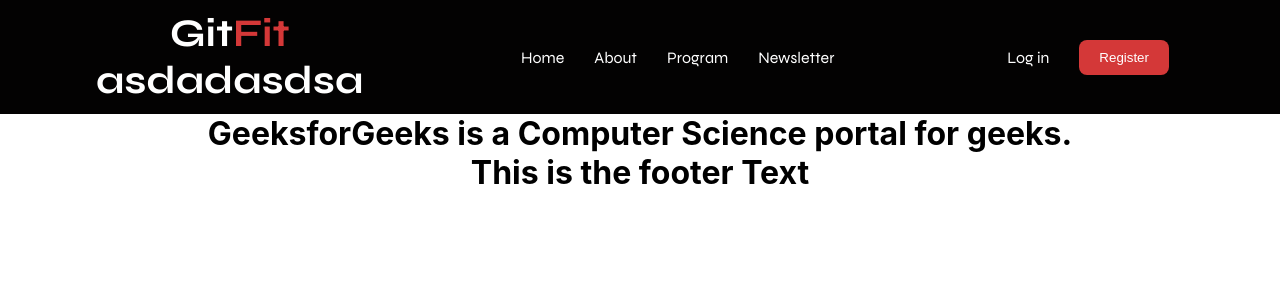
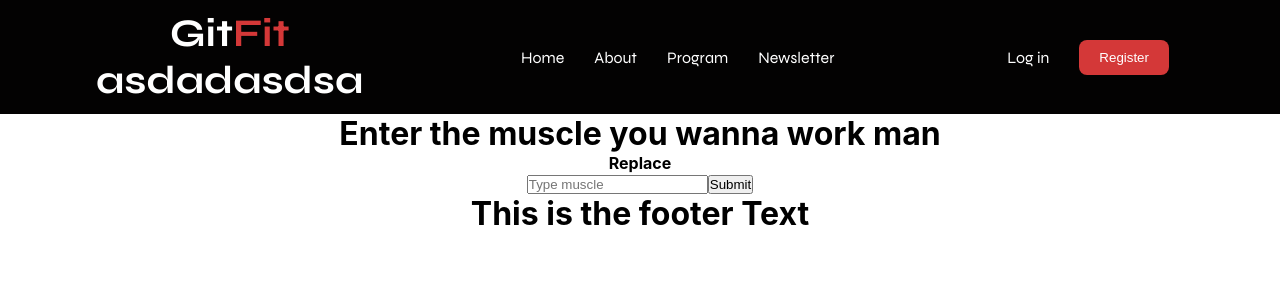
Before and after one commit to adamlarue19/Project-3, a React (Create React App) app in the folder client/: page /workouts in a window 1280 px wide. Shown: the top 300 px of the page. Built offline with nearby package versions, Linux system fonts and the light colour scheme.

Commit message:
got the fitness api displaying data

```diff
--- a/client/src/App.js
+++ b/client/src/App.js
@@ -5,6 +5,7 @@ import Workout from "./pages/Workout";
 import Login from "./pages/Login"
 import Header from "./components/Header";
 import Footer from "./components/Footer";
+import Test from "./pages/Test";
 
 import "./App.css";
 
@@ -25,7 +26,10 @@ function App() {
               path="/workouts"
               element={<Workout />}
             />
-
+            <Route
+              path="/test"
+              element={<Test />}
+            />
           </Routes>
           {/* <p>Fill in homepage info and content here</p> */}
 
--- /dev/null
+++ b/client/src/pages/Test.js
@@ -0,0 +1,66 @@
+import React, { useState } from 'react';
+import { json } from 'react-router-dom';
+// import { useQuery } from '@apollo/client';
+import {apiCall} from "../utils/axiosApi"
+
+
+const SearchForm = () => {
+    const [results, setResults] = useState([]);
+    const [formState, setFormState] = useState({ muscle: ''});
+      // update state based on form input changes
+  const handleChange = (event) => {
+    const { name, value } = event.target;
+
+    setFormState({
+      ...formState,
+      [name]: value,
+    });
+  };
+  // submit form
+  const handleFormSubmit = async (event) => {
+    event.preventDefault();
+    console.log(formState);
+
+    const data = await apiCall(formState.muscle);
+    setResults(data)
+    console.log(results);
+// data right here
+    // clear form values
+    setFormState({
+      muscle: ''
+    });
+  };
+
+  return (
+
+    <div className="col-12 col-lg-10">
+        <div className="card">
+          <h4 className="card-header bg-dark text-light p-2">Replace </h4>
+          <div className="card-body">
+
+              <form onSubmit={handleFormSubmit}>
+                <input
+                  className="form-input"
+                  placeholder="Type muscle"
+                  name="muscle"
+                  type="text"
+                  value={formState.muscle}
+                  onChange={handleChange}
+                />
+
+                <button
+                  className="btn btn-block btn-info"
+                  style={{ cursor: 'pointer' }}
+                  type="submit"
+                >
+                  Submit
+                </button>
+              </form>
+{results.map((exercise) => JSON.stringify(exercise))}
+          </div>
+        </div>
+      </div>
+  );
+}
+
+export default SearchForm;
--- a/client/src/pages/Workout.js
+++ b/client/src/pages/Workout.js
@@ -1,14 +1,21 @@
 import React from 'react';
+import SearchForm from './Test';
 
 
 const Workouts = () => {
+	let muscle="biceps"
+
+
+
 return (
+
 	<div>
 	<h1>
-		GeeksforGeeks is a Computer
-		Science portal for geeks.
+		Enter the muscle you wanna work man
 	</h1>
+	<SearchForm />
 	</div>
+
 );
 };
 
--- /dev/null
+++ b/client/src/utils/axiosApi.js
@@ -0,0 +1,22 @@
+import axios from "axios";
+ export const apiCall = (muscle) => {
+
+
+const options = {
+  method: 'GET',
+  url: 'https://exercises-by-api-ninjas.p.rapidapi.com/v1/exercises',
+  params: {muscle: muscle},
+  headers: {
+    'X-RapidAPI-Key': '4abe4a0781msh9f300002fb38b8ap1ac971jsnd6b5e73499a4',
+    'X-RapidAPI-Host': 'exercises-by-api-ninjas.p.rapidapi.com'
+  }
+};
+
+axios.request(options).then(function (response) {
+	console.log(response.data);
+}).catch(function (error) {
+	console.error(error);
+});
+}
+
+// apiCall('biceps')
```
